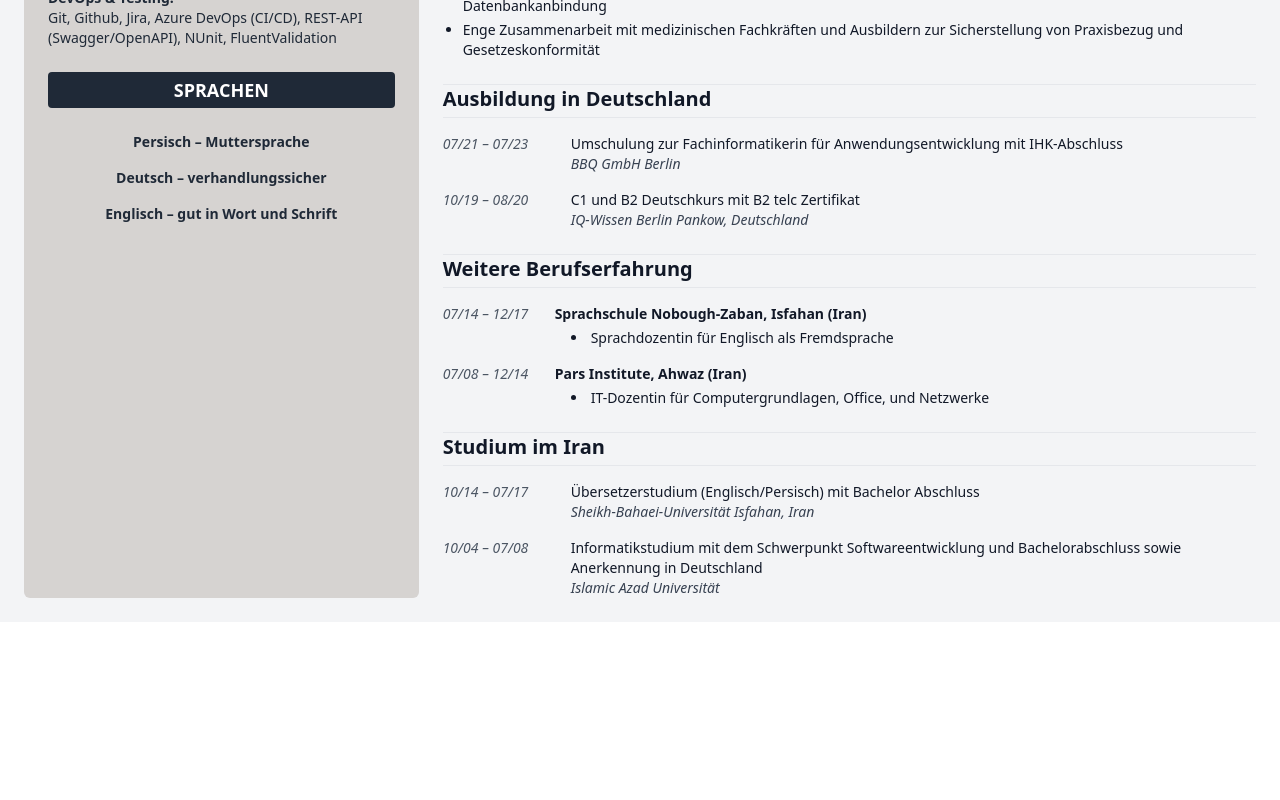
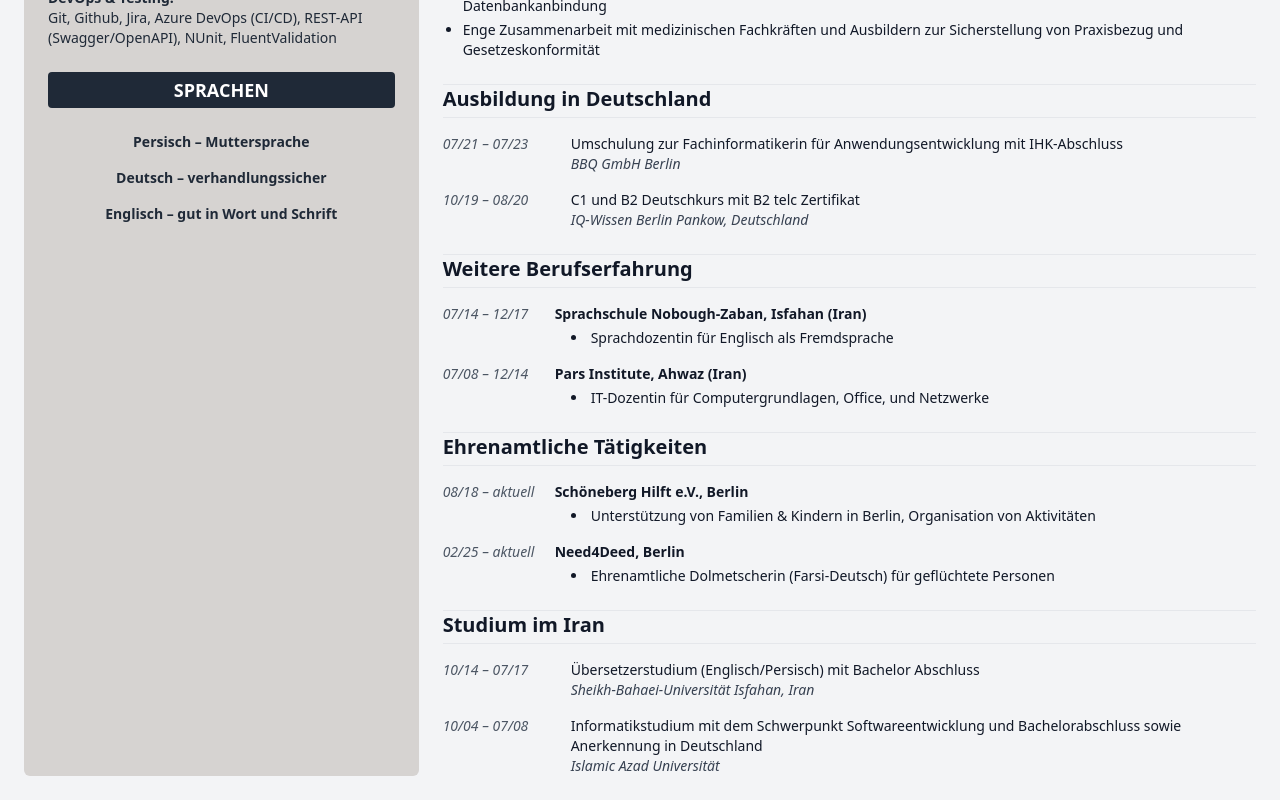
Before and after one commit to fatemeGheysari/resume-template, a React (Vite) app: page / in a window 1280 px wide. Shown: the part 804-1604 px from the top of the page. Before the commit the page ends 1426 px from the top, so only its background shows below. Built offline with nearby package versions, Linux system fonts and the light colour scheme.

Commit message:
Add section 'Ehrenamtliche Tätigkeiten' with Volunteer activities

```diff
--- a/src/pages/Resume.tsx
+++ b/src/pages/Resume.tsx
@@ -133,6 +133,35 @@ export default function Resume() {
           </div>
         </div>
       </section>
+      <section>
+        <h2 className="text-xl font-semibold border-b border-t pb-1">Ehrenamtliche Tätigkeiten</h2>
+        <div className="mt-4 space-y-4 text-sm">
+          <div className="flex gap-4 text-sm">
+            <div className="w-24 shrink-0 text-gray-600 italic">
+              08/18 – aktuell
+            </div>
+            <div className="space-y-1">
+              <h3 className="font-bold">Schöneberg Hilft e.V., Berlin</h3>
+              <ul className="list-disc list-inside ml-4 mt-1">
+                <li>Unterstützung von Familien & Kindern in Berlin, Organisation von Aktivitäten </li>
+              </ul>
+            </div>
+          </div>
+          <div>
+            <div className="flex gap-4 text-sm">
+              <div className="w-24 shrink-0 text-gray-600 italic">
+                02/25 – aktuell
+              </div>
+              <div className="space-y-1">
+                <h3 className="font-bold">Need4Deed, Berlin</h3>
+                <ul className="list-disc list-inside ml-4 mt-1">
+                  <li>Ehrenamtliche Dolmetscherin (Farsi-Deutsch) für geflüchtete Personen</li>
+                </ul>
+              </div>
+            </div>
+          </div>
+        </div>
+      </section>
       <section className="mt-6">
         <h2 className="text-xl font-semibold border-b border-t pb-1">Studium im Iran</h2>
         <div className="mt-4 space-y-4 text-sm">
```
